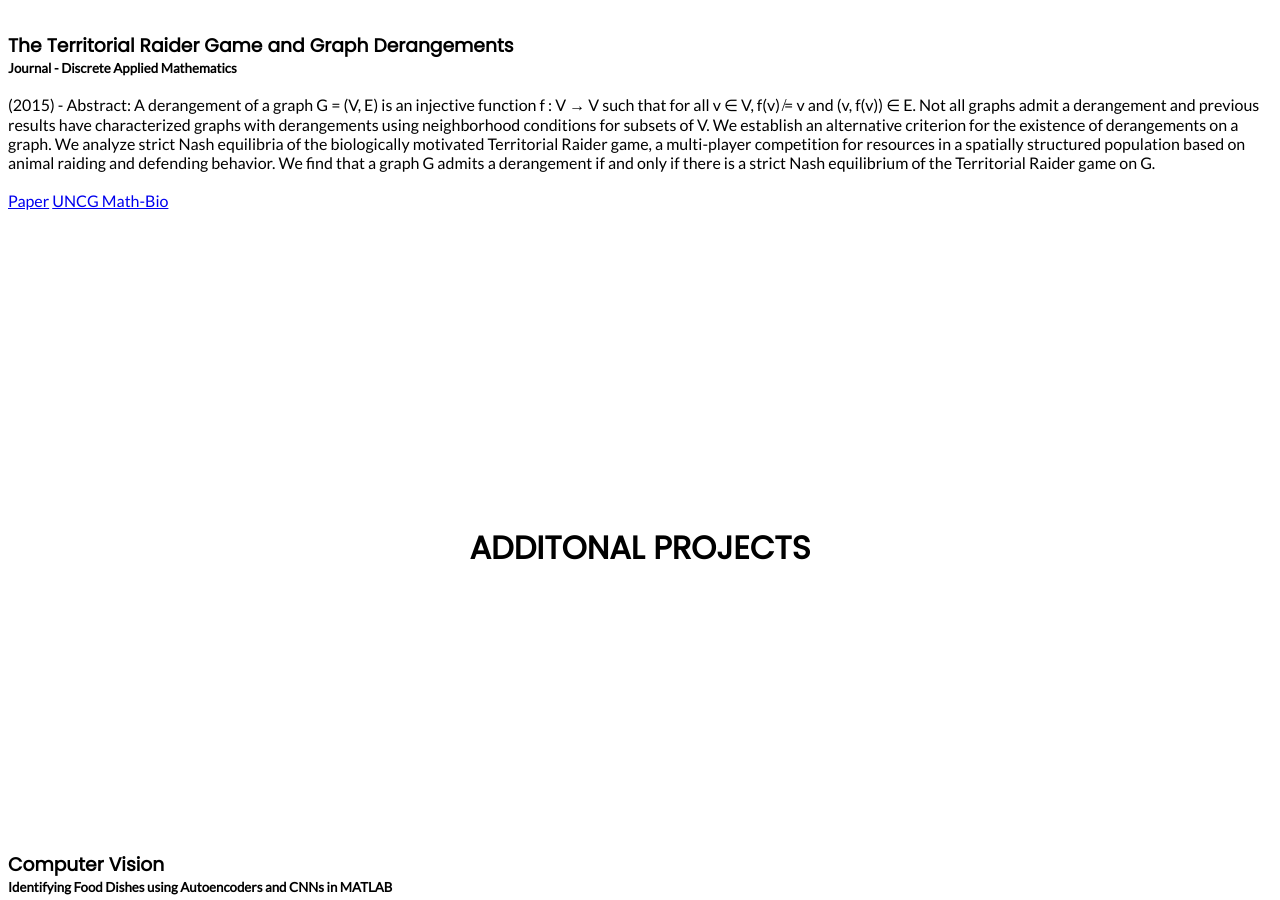
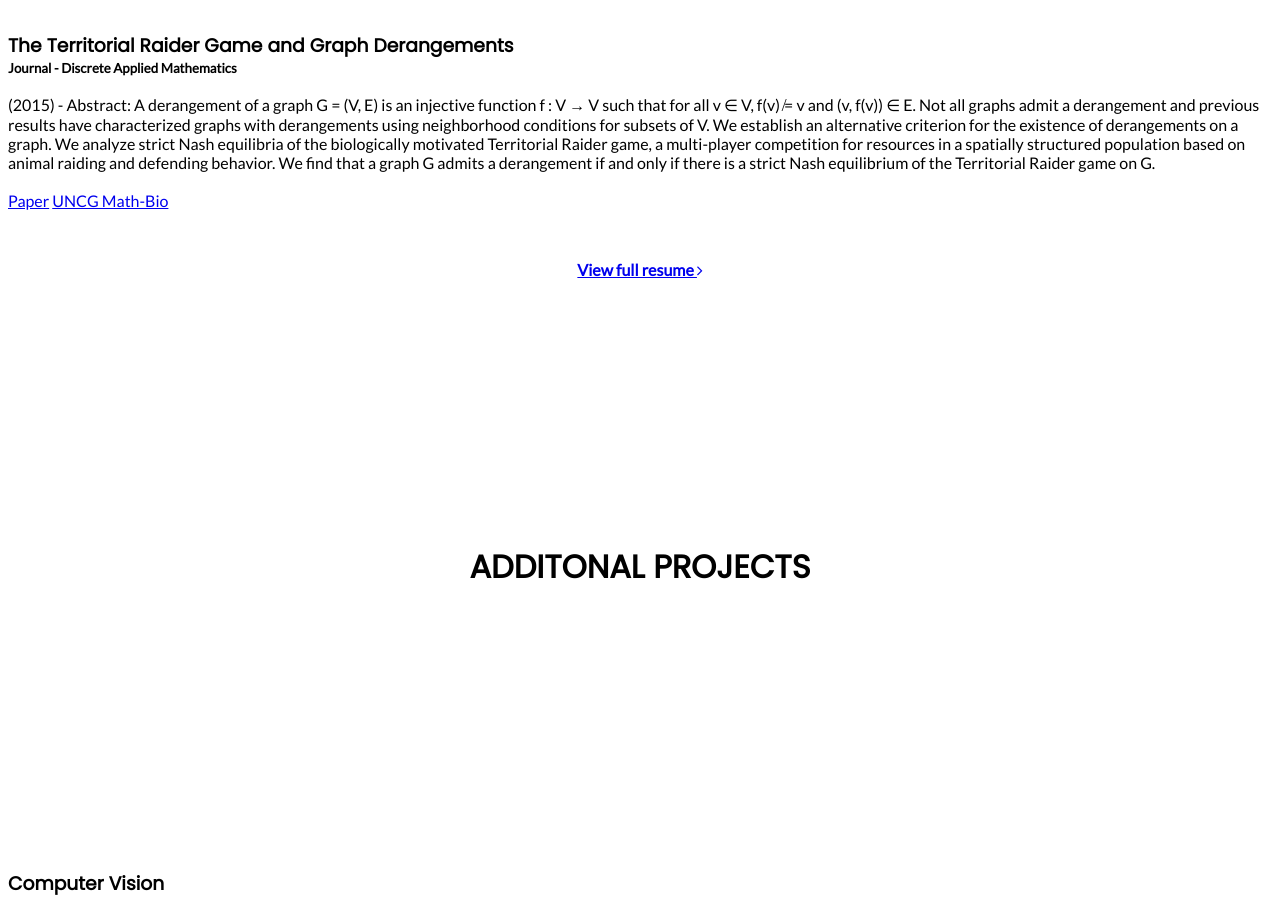
Before and after one commit to dennisjunior111/dennisjunior111.github.io, a Jekyll site: the page index.html, which Jekyll copies as it is, in a window 1280 px wide and 900 px high, scrolled down 8444 px. Built offline with Jekyll 4.4.1, drawn with Linux system fonts in a browser that asks for light colours; nearby versions of some CDN libraries; library files that are not in the unit come from our copies; a script that is not in the unit is left out; some of the changed text lies outside the part shown.

Commit message:
Update index.html

```diff
--- a/index.html
+++ b/index.html
@@ -187,7 +187,7 @@
 and only if there is a strict Nash equilibrium of the Territorial Raider game on G. <br />
                     <br><a class="btn black" href="http://www.uncg.edu/mat/faculty/rychtar/preprints/Galanter_et_al_DAM2016.pdf">Paper</a> <a class="btn black" href="http://www.uncg.edu/mat/bio-math/REU/people.html">UNCG Math-Bio</a></p>
             </div>
-
+            <center><a href="Resume.pdf"><h4>View full resume <i class="fa fa-angle-right"></i></h4></a></center>
 
 
         </div>
@@ -215,7 +215,7 @@
                 <h3 id="title" class="wow animated fadeIn title">Hospital SQL Database Architecture</h3>
                 <h5 id="tagline" class="wow animated fadeInUp">Designed 3NF Entity-Relation diagram for a hospital case study in Visio</h5>
 
-                    <br><a class="btn black" href="https://drive.google.com/open?id=0B-WUfO-kzCSZaExzelhOeV93bWM">Paper</a> <a class="btn black" href="https://drive.google.com/open?id=0B-WUfO-kzCSZSldmaEtSTHRjcFE">ER Diagram</a></p>
+                    <br><a class="btn black" href="https://drive.google.com/open?id=0B-WUfO-kzCSZaExzelhOeV93bWM">Write-up</a> <a class="btn black" href="https://drive.google.com/open?id=0B-WUfO-kzCSZSldmaEtSTHRjcFE">ER Diagram</a></p>
             </div>
 
             <div class="container">
@@ -225,7 +225,7 @@
                     <br><a class="btn black" href="http://bells.veniceprojectcenter.org/#/map">Belltower Interactive</a> <a class="btn black" href="https://web.wpi.edu/Pubs/E-project/Available/E-project-121814-100345/unrestricted/VE14-Time_Report.pdf">Paper</a> <a class="btn black" href="https://drive.google.com/open?id=0B-WUfO-kzCSZZ3gtRXFtLVJCMVU">Presentation</a></p>
             </div>
 
-                <center><a href="Resume.pdf"><h4>View full resume <i class="fa fa-angle-right"></i></h4></a></center>
+
             </div>
         </div>
         <div id="about" class="c">
```
